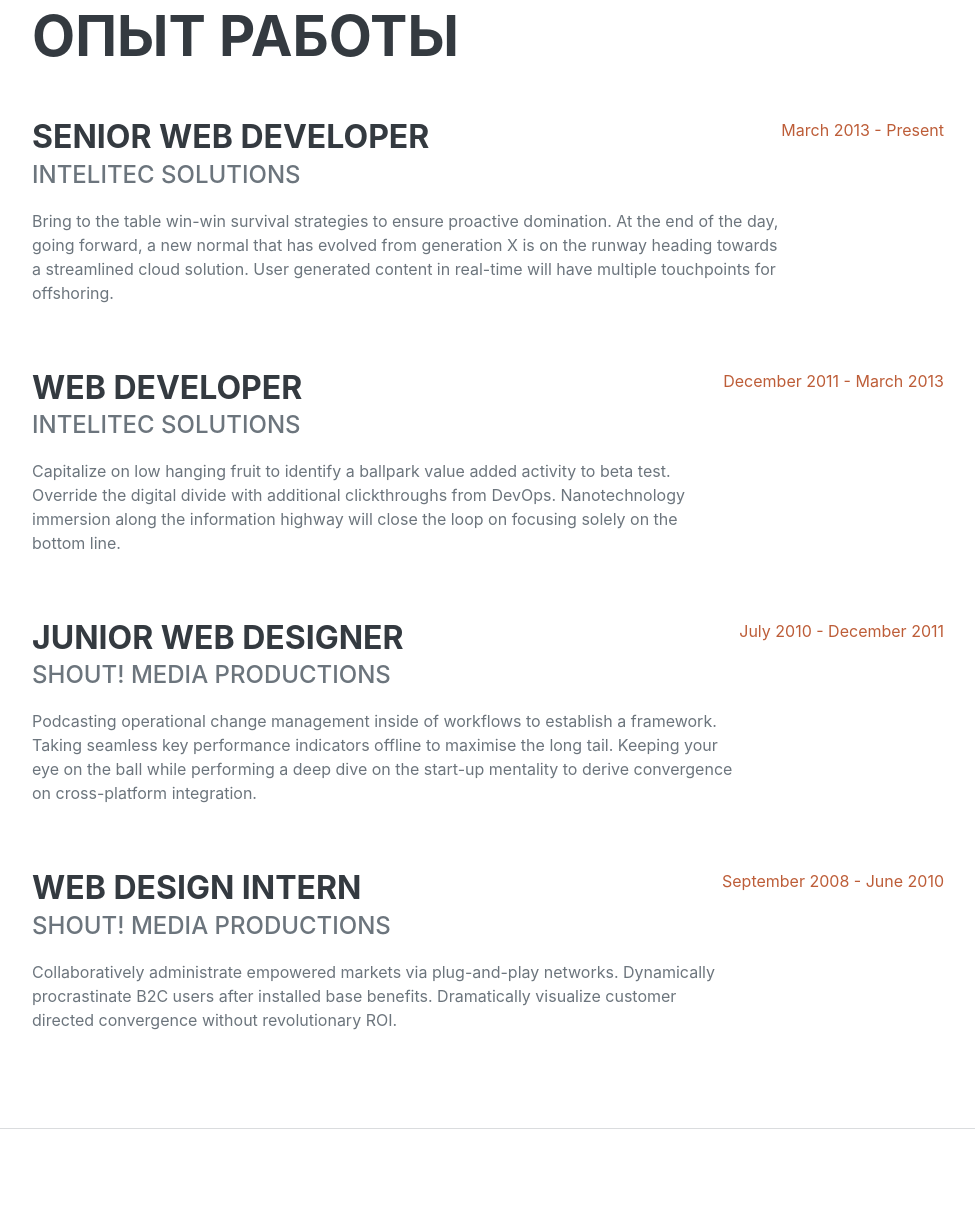
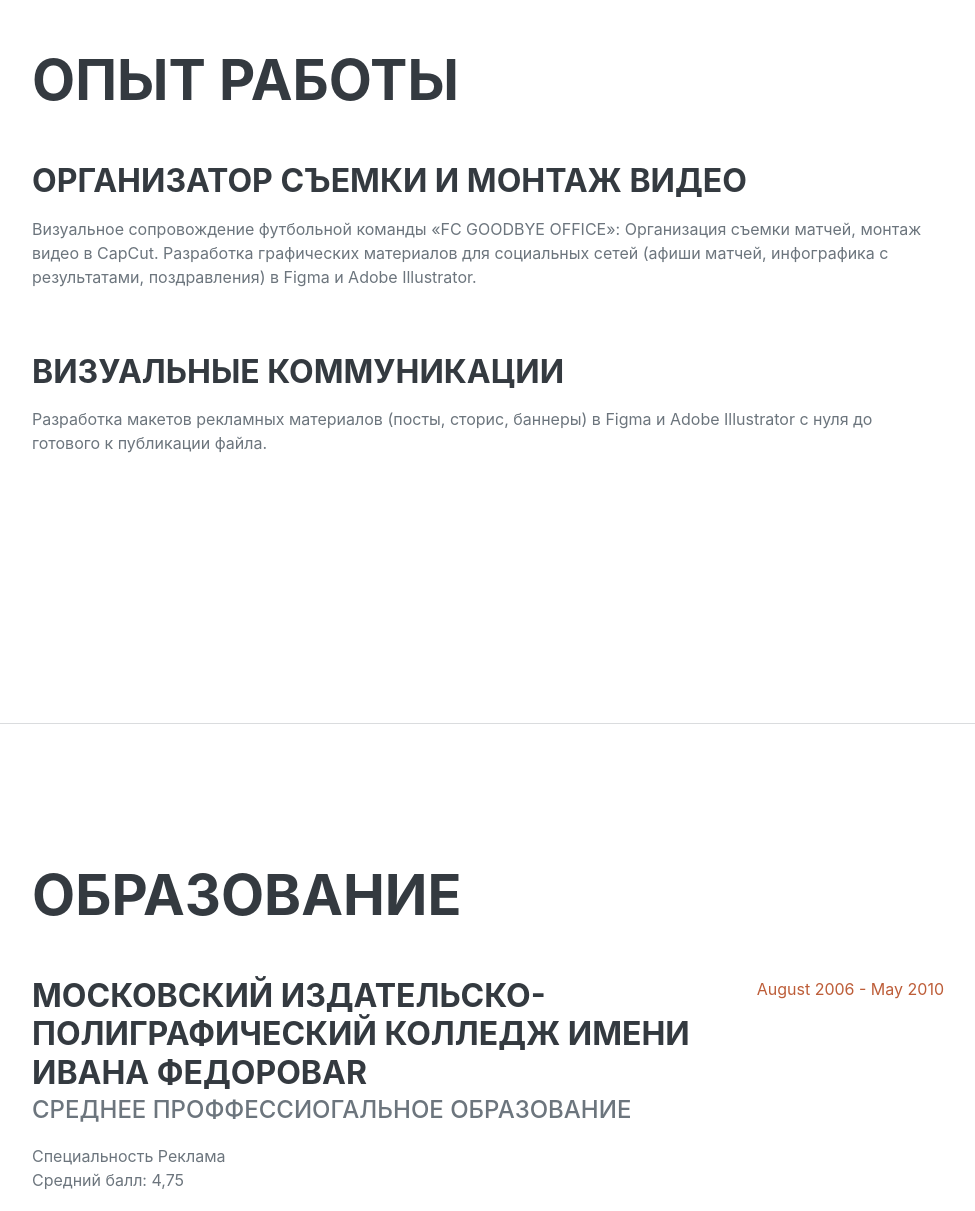
Before and after one commit to novoselovavs24-netizen/Resume, a plain HTML site: page index.html in a window 1280 px wide. Shown: the part 878-2089 px from the top of the page, without its empty margins (288-1263 px from the left). Drawn offline with nearby package versions, Linux system fonts and the light colour scheme; a web font is replaced by a local one.

Commit message:
Update index.html

```diff
--- a/index.html
+++ b/index.html
@@ -63,35 +63,35 @@
                     <h2 class="mb-5">Опыт работы</h2>
                     <div class="d-flex flex-column flex-md-row justify-content-between mb-5">
                         <div class="flex-grow-1">
-                            <h3 class="mb-0">Senior Web Developer</h3>
-                            <div class="subheading mb-3">Intelitec Solutions</div>
-                            <p>Bring to the table win-win survival strategies to ensure proactive domination. At the end of the day, going forward, a new normal that has evolved from generation X is on the runway heading towards a streamlined cloud solution. User generated content in real-time will have multiple touchpoints for offshoring.</p>
+                            <h3 class="mb-0">Организатор съемки и монтаж видео</h3>
+                            <div class="subheading mb-3"></div>
+                            <p>Визуальное сопровождение футбольной команды «FC GOODBYE OFFICE»: Организация съемки матчей, монтаж видео в CapCut. Разработка графических материалов для социальных сетей (афиши матчей, инфографика с результатами, поздравления) в Figma и Adobe Illustrator.</p>
                         </div>
-                        <div class="flex-shrink-0"><span class="text-primary">March 2013 - Present</span></div>
+                        <div class="flex-shrink-0"><span class="text-primary"></span></div>
                     </div>
                     <div class="d-flex flex-column flex-md-row justify-content-between mb-5">
                         <div class="flex-grow-1">
-                            <h3 class="mb-0">Web Developer</h3>
-                            <div class="subheading mb-3">Intelitec Solutions</div>
-                            <p>Capitalize on low hanging fruit to identify a ballpark value added activity to beta test. Override the digital divide with additional clickthroughs from DevOps. Nanotechnology immersion along the information highway will close the loop on focusing solely on the bottom line.</p>
+                            <h3 class="mb-0">Визуальные коммуникации</h3>
+                            <div class="subheading mb-3"></div>
+                            <p>Разработка макетов рекламных материалов (посты, сторис, баннеры) в Figma и Adobe Illustrator с нуля до готового к публикации файла.</p>
                         </div>
-                        <div class="flex-shrink-0"><span class="text-primary">December 2011 - March 2013</span></div>
+                        <div class="flex-shrink-0"><span class="text-primary"></span></div>
                     </div>
                     <div class="d-flex flex-column flex-md-row justify-content-between mb-5">
                         <div class="flex-grow-1">
-                            <h3 class="mb-0">Junior Web Designer</h3>
-                            <div class="subheading mb-3">Shout! Media Productions</div>
-                            <p>Podcasting operational change management inside of workflows to establish a framework. Taking seamless key performance indicators offline to maximise the long tail. Keeping your eye on the ball while performing a deep dive on the start-up mentality to derive convergence on cross-platform integration.</p>
+                            <h3 class="mb-0"></h3>
+                            <div class="subheading mb-3"></div>
+                            <p></p>
                         </div>
-                        <div class="flex-shrink-0"><span class="text-primary">July 2010 - December 2011</span></div>
+                        <div class="flex-shrink-0"><span class="text-primary"></span></div>
                     </div>
                     <div class="d-flex flex-column flex-md-row justify-content-between">
                         <div class="flex-grow-1">
-                            <h3 class="mb-0">Web Design Intern</h3>
-                            <div class="subheading mb-3">Shout! Media Productions</div>
-                            <p>Collaboratively administrate empowered markets via plug-and-play networks. Dynamically procrastinate B2C users after installed base benefits. Dramatically visualize customer directed convergence without revolutionary ROI.</p>
+                            <h3 class="mb-0"></h3>
+                            <div class="subheading mb-3"></div>
+                            <p></p>
                         </div>
-                        <div class="flex-shrink-0"><span class="text-primary">September 2008 - June 2010</span></div>
+                        <div class="flex-shrink-0"><span class="text-primary"></span></div>
                     </div>
                 </div>
             </section>
@@ -103,9 +103,9 @@
                     <div class="d-flex flex-column flex-md-row justify-content-between mb-5">
                         <div class="flex-grow-1">
                             <h3 class="mb-0">Московский издательско-полиграфический колледж имени Ивана Федороваr</h3>
-                            <div class="subheading mb-3">Специальность Реклама</div>
-                            <div>Computer Science - Web Development Track</div>
-                            <p>GPA: 3.23</p>
+                            <div class="subheading mb-3">Среднее проффессиогальное образование</div>
+                            <div>Специальность Реклама</div>
+                            <p>Средний балл: 4,75</p>
                         </div>
                         <div class="flex-shrink-0"><span class="text-primary">August 2006 - May 2010</span></div>
                     </div>
@@ -164,54 +164,54 @@
             <!-- Interests-->
             <section class="resume-section" id="interests">
                 <div class="resume-section-content">
-                    <h2 class="mb-5">Interests</h2>
-                    <p>Apart from being a web developer, I enjoy most of my time being outdoors. In the winter, I am an avid skier and novice ice climber. During the warmer months here in Colorado, I enjoy mountain biking, free climbing, and kayaking.</p>
-                    <p class="mb-0">When forced indoors, I follow a number of sci-fi and fantasy genre movies and television shows, I am an aspiring chef, and I spend a large amount of my free time exploring the latest technology advancements in the front-end web development world.</p>
+                    <h2 class="mb-5">Интересы</h2>
+                    <p>Digital-творчество: создание контента для личного аккаунта в TikTok, основы SMM. Графический дизайн: работа в Figma, изучение основ Adobe Photoshop. Написание сценариев для коротких рекламных роликов и сторителлинг. Фотография и визуальная эстетика в рекламе. Мемы и виральный контент как культурный и маркетинговый феномен.</p>
+                    <p class="mb-0">Анализ рынка и потребительских инсайтов на основе данных. Тренды в медиапотреблении и новых медиа (подкасты, Telegram-каналы). Бренд-менеджмент и стратегии позиционирования товаров. Основы таргетированной рекламы.</p>
                 </div>
             </section>
             <hr class="m-0" />
             <!-- Awards-->
             <section class="resume-section" id="awards">
                 <div class="resume-section-content">
-                    <h2 class="mb-5">Awards & Certifications</h2>
+                    <h2 class="mb-5">Награды и сертификаты</h2>
                     <ul class="fa-ul mb-0">
                         <li>
                             <span class="fa-li"><i class="fas fa-trophy text-warning"></i></span>
-                            Google Analytics Certified Developer
+                           Сертификат призера Чемпионата молодых лидеров креативных индустрий "ДЕБЮТ" при поддержке "Росмолодеж. Гранты"
                         </li>
                         <li>
                             <span class="fa-li"><i class="fas fa-trophy text-warning"></i></span>
-                            Mobile Web Specialist - Google Certification
+
                         </li>
                         <li>
                             <span class="fa-li"><i class="fas fa-trophy text-warning"></i></span>
                             1
                             <sup>st</sup>
-                            Place - University of Colorado Boulder - Emerging Tech Competition 2009
+
                         </li>
                         <li>
                             <span class="fa-li"><i class="fas fa-trophy text-warning"></i></span>
                             1
                             <sup>st</sup>
-                            Place - University of Colorado Boulder - Adobe Creative Jam 2008 (UI Design Category)
+
                         </li>
                         <li>
                             <span class="fa-li"><i class="fas fa-trophy text-warning"></i></span>
                             2
                             <sup>nd</sup>
-                            Place - University of Colorado Boulder - Emerging Tech Competition 2008
+
                         </li>
                         <li>
                             <span class="fa-li"><i class="fas fa-trophy text-warning"></i></span>
                             1
                             <sup>st</sup>
-                            Place - James Buchanan High School - Hackathon 2006
+
                         </li>
                         <li>
                             <span class="fa-li"><i class="fas fa-trophy text-warning"></i></span>
                             3
                             <sup>rd</sup>
-                            Place - James Buchanan High School - Hackathon 2005
+
                         </li>
                     </ul>
                 </div>
```
